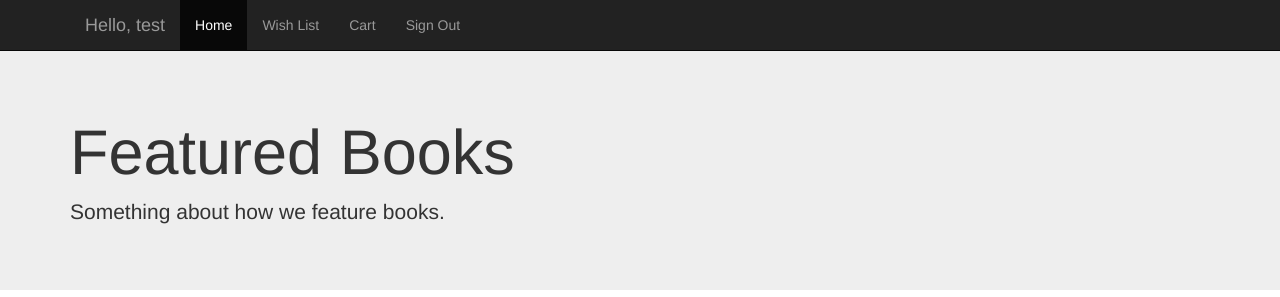
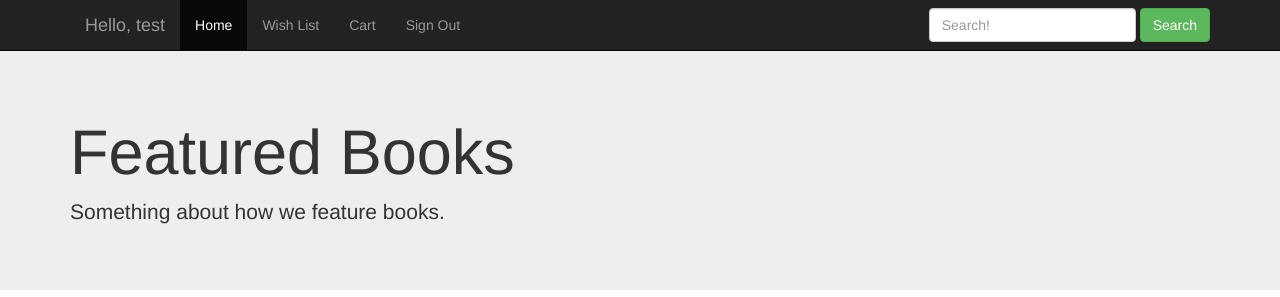
Before and after one commit to starbuck93/wd2-project2, a PHP site: page /main.php in a window 1280 px wide. Shown: the top 297 px of the page. Run offline with PHP 8.4, Linux system fonts and the light colour scheme; a user stored in the database is signed in; data comes from the database, SQL or seed files in the repository; some libraries are stand-ins or nearby versions.

Commit message:
Fixed some links, fixed searching on main, sql update

```diff
--- a/amazon.sql
+++ b/amazon.sql
@@ -3,7 +3,7 @@
 -- http://www.phpmyadmin.net
 --
 -- Host: 127.0.0.1
--- Generation Time: Feb 25, 2015 at 09:21 PM
+-- Generation Time: Feb 25, 2015 at 09:53 PM
 -- Server version: 5.6.21
 -- PHP Version: 5.6.3
 
@@ -49,7 +49,7 @@ INSERT INTO `book` (`isbn`, `title`, `author`, `category`, `summary`, `imgtitle`
 ('0618574956', 'The Two Towers', 'J.R.R. Tolkien', 'Fiction', 'With Gandalf dead the journey of the One Ring is in peril as the Fellowship splits up with Frodo and Sam getting closer to Mordor while Aragorn slowly realizes his own destiny.', 'http://ecx.images-amazon.com/images/I/51HUqZm3JTL._SY344_BO1,204,203,200_.jpg'),
 ('0618574972', 'The Return of the King', 'J.R.R. Tolkien', 'Fiction', 'The amazing story reaches its climax as Frodo and Sam go deeper into Mordor while Aragorn and Gandalf defend the last bastion of mankind from the dark forces of Sauron.', 'http://ecx.images-amazon.com/images/I/517FFFR0P1L.jpg'),
 ('0687650194', 'Prayers for a Privileged People', 'Walter Brueggemann', 'Christian Living', 'A beautiful collection of poetic and prophetic prayers to be prayed and pondered and savored and be challenged by.', 'http://ecx.images-amazon.com/images/I/415KaD3SC4L._SY344_BO1,204,203,200_.jpg'),
-('1414334907', 'Left Behind', 'Tim LaHaye', ' Fiction', 'A laughable book with a popularized and poorly informed reading of Revelation - oops...I mean it''s a riveting book about the "end times"!', 'http://ecx.images-amazon.com/images/I/51kKYGB8eiL._SY344_BO1,204,203,200_.jpg'),
+('1414334907', 'Left Behind', 'Tim LaHaye', 'Fiction', 'A laughable book with a popularized and poorly informed reading of Revelation - oops...I mean it''s a riveting book about the "end times"!', 'http://ecx.images-amazon.com/images/I/51kKYGB8eiL._SY344_BO1,204,203,200_.jpg'),
 ('1453606122', 'Autobiography of Benjamin Franklin', ' Benjamin Franklin', 'Autobiography', 'The life and times of one of the most important early American patriots.', 'http://ecx.images-amazon.com/images/I/41LPkbCO1tL._SY344_BO1,204,203,200_.jpg'),
 ('1470184788', 'Dark Night of the Soul', 'St. John of the Cross', 'Christian Living', 'Faith and doubt collide in this classic work by one of Christianity''s most celebrated mystics.', 'http://ecx.images-amazon.com/images/I/51AGsjxiFnL._SY344_BO1,204,203,200_.jpg'),
 ('1595550789', 'The Total Money Makeover', ' Dave Ramsey', 'Personal Finance', 'This award-winning author teaches you everything you need to know about handling your money wisely and living a debt-free life.', 'http://ecx.images-amazon.com/images/I/517LV72u4VL.jpg'),
--- a/books/search.php
+++ b/books/search.php
@@ -43,7 +43,7 @@ $otherBooks = getBooksAndReviews("",$myQuery,$row_cnt_other); //same category
              <span class="icon-bar"></span>
              <span class="icon-bar"></span>
             </button>
-            <a class="navbar-brand" href="../">Amazon Wanna-Be</a>
+            <a class="navbar-brand" href="../main.php">Amazon Wanna-Be</a>
         </div>
         <div class="collapse navbar-collapse" style="">
             <ul class="nav navbar-nav">
--- a/main.php
+++ b/main.php
@@ -43,6 +43,12 @@
             	<li><a href="cart.php">Cart</a></li>
             	<li><a href="logout.php">Sign Out</a></li>
           	</ul>
+          <form action="books/search.php" method="POST" class="navbar-form navbar-right"> <!--The search.php page should be similar to this page... without the main book. Maybe a grid or list of results-->
+          <div class="form-group">
+            <input type="text" name="search" placeholder="Search!" class="form-control">
+          </div>
+          <button type="submit" class="btn btn-success">Search</button>
+        </form>
         </div><!--/.nav-collapse -->
 
         </div><!--/.navbar-collapse -->
```
Also changed, not shown: books/index.php (+6 -5 lines).
